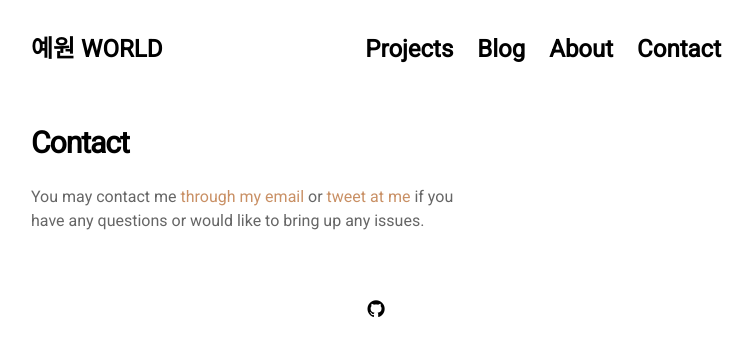
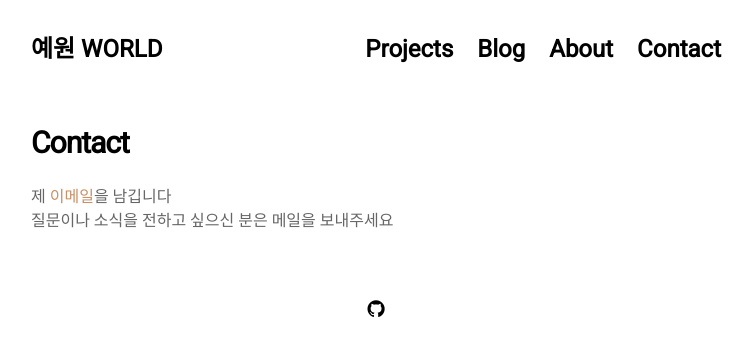
Before and after one commit to yaewon0411/blog, a Jekyll site: the page built from pages/contact.md, in a window 1280 px wide. Shown: the top 356 px of the page, without its empty margins (264-1017 px from the left). Built offline with Jekyll 4.4.1, drawn with Linux system fonts in a browser that asks for light colours; nearby versions of some CDN libraries.

Commit message:
update contact section

```diff
--- a/pages/contact.md
+++ b/pages/contact.md
@@ -6,4 +6,6 @@ permalink: /contact
 
 # Contact
 
-You may contact me [through my email](mailto:l.nguyen.paul@gmail.com) or [tweet at me](https://twitter.com/intent/tweet?text=%40paululele) if you have any questions or would like to bring up any issues.
+
+제 [이메일](yaewon0411@naver.com)을 남깁니다<br>
+질문이나 소식을 전하고 싶으신 분은 메일을 보내주세요
```
